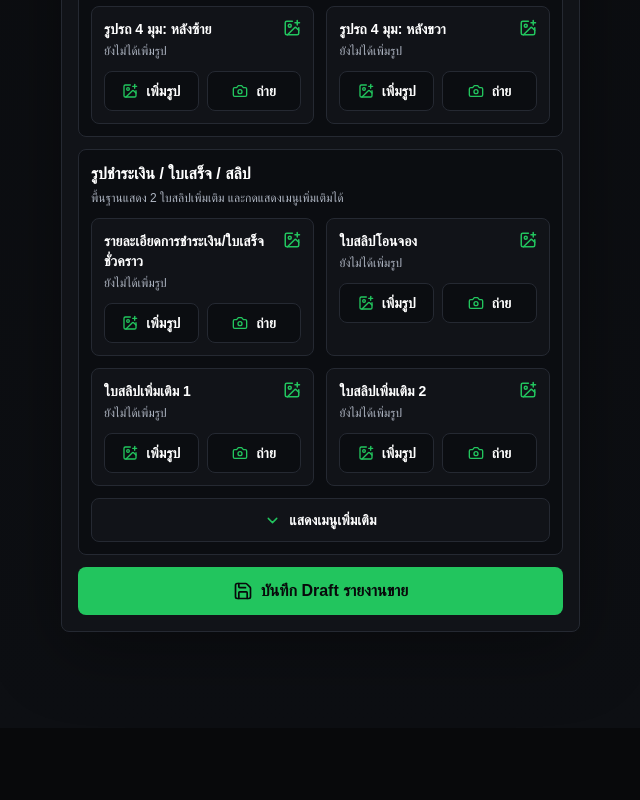
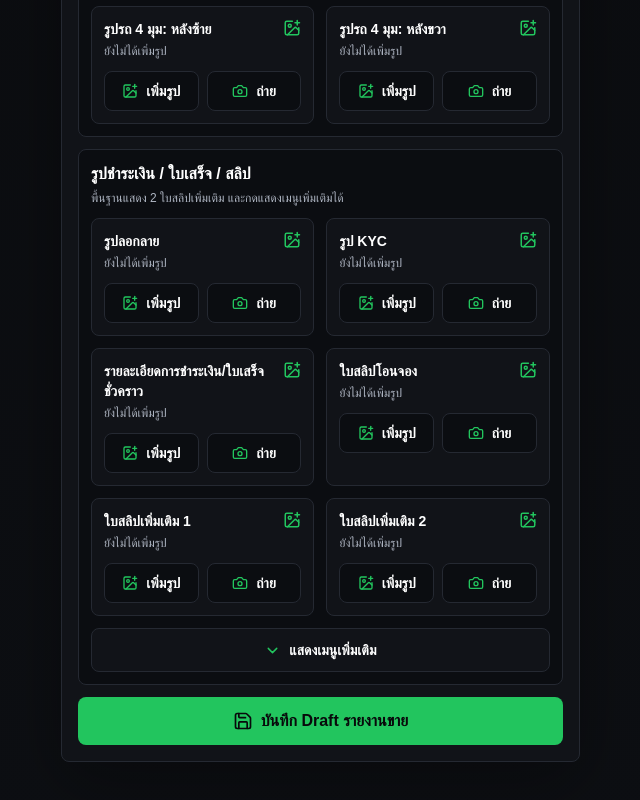
Before and after one commit to thakornakin-alt/bigcar-crm, a Next.js app: page /sales-reports in a window 1280 px wide. Shown: the part 2213-3013 px from the top of the page, without its empty margins (91-731 px from the left). Before the commit the page ends 2941 px from the top, so only its background shows below. Built offline with nearby package versions, Linux system fonts and the light colour scheme.

Commit message:
Add decal and KYC sales attachments

```diff
--- a/app/sales-reports/page.tsx
+++ b/app/sales-reports/page.tsx
@@ -17,6 +17,8 @@ type SalesAttachmentCategory =
   | "vanSeatFront"
   | "vanSeatRear"
   | "odometer"
+  | "decalPhoto"
+  | "kycPhoto"
   | "temporaryReceipt"
   | "bookingTransferSlip"
   | "additionalSlip1"
@@ -41,6 +43,8 @@ const salesAttachmentLabels: Record<SalesAttachmentCategory, string> = {
   vanSeatFront: "รถตู้: รูปเบาะ 1",
   vanSeatRear: "รถตู้: รูปเบาะ 2",
   odometer: "รถตู้: รูปเลขไมล์",
+  decalPhoto: "รูปลอกลาย",
+  kycPhoto: "รูป KYC",
   temporaryReceipt: "รายละเอียดการชำระเงิน/ใบเสร็จชั่วคราว",
   bookingTransferSlip: "ใบสลิปโอนจอง",
   additionalSlip1: "ใบสลิปเพิ่มเติม 1",
@@ -431,7 +435,7 @@ export default function SalesReportsPage() {
                   <p className="mt-1 text-xs text-soft">พื้นฐานแสดง 2 ใบสลิปเพิ่มเติม และกดแสดงเมนูเพิ่มเติมได้</p>
                 </div>
                 <div className="grid gap-3 sm:grid-cols-2">
-                  {(["temporaryReceipt", "bookingTransferSlip", "additionalSlip1", "additionalSlip2"] as SalesAttachmentCategory[]).map((category) => (
+                  {(["decalPhoto", "kycPhoto", "temporaryReceipt", "bookingTransferSlip", "additionalSlip1", "additionalSlip2"] as SalesAttachmentCategory[]).map((category) => (
                     <SalesAttachmentBox
                       key={category}
                       category={category}
```
